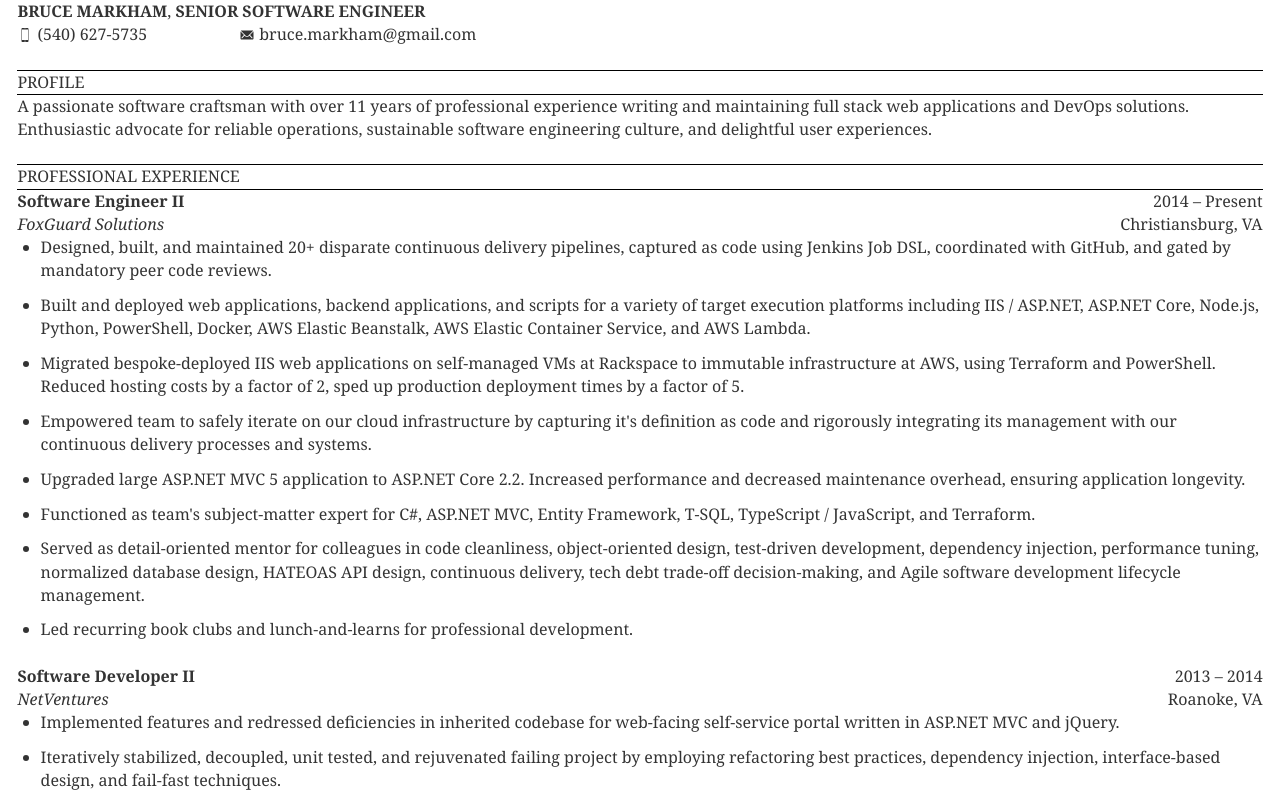
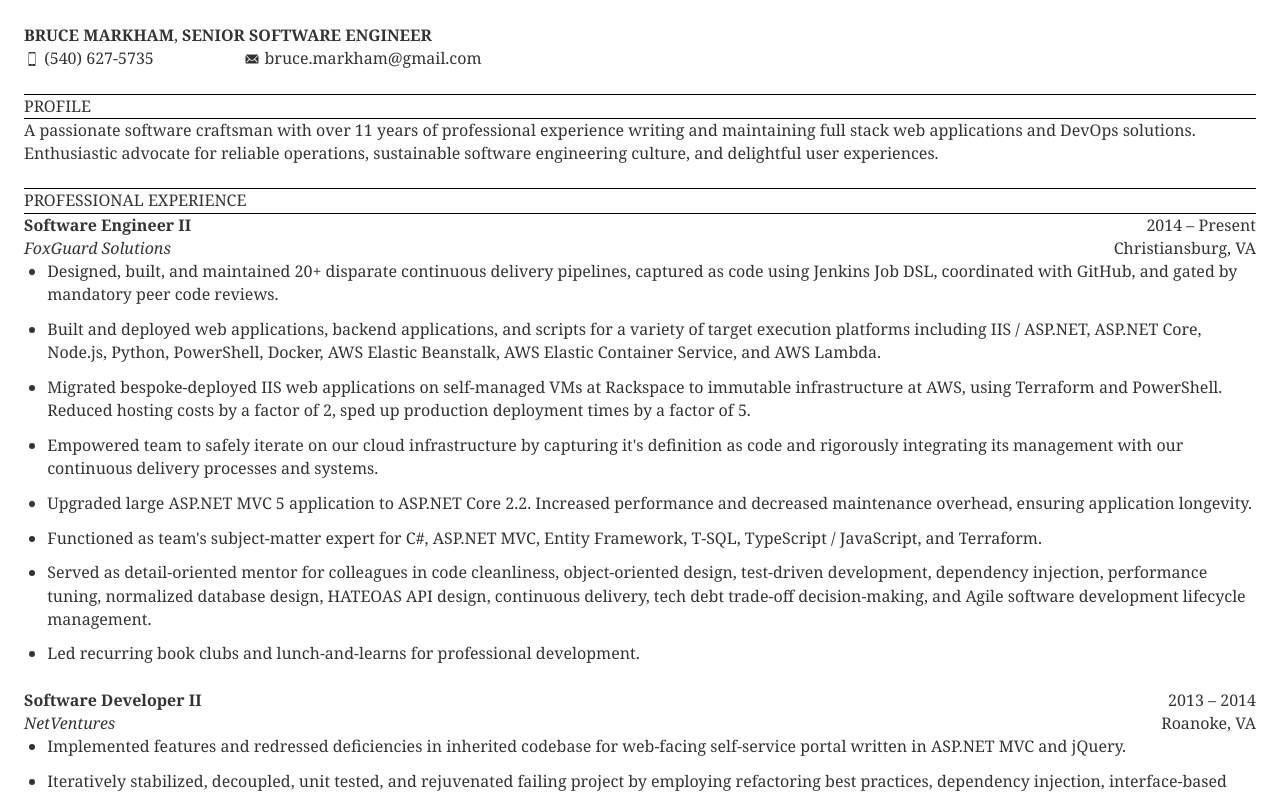
Before and after one commit to brucificus/curriculum-vitae, a Gatsby site: page / in a window 1280 px wide. Shown: the top 795 px of the page. Built offline with nearby package versions, Linux system fonts and the light colour scheme; Gatsby itself is replaced by a stand-in of ours; some packages are replaced by stand-ins of ours.

Commit message:
💄🐛 Improves Print Layout

```diff
--- a/src/components/job-item.module.scss
+++ b/src/components/job-item.module.scss
@@ -1,5 +1,4 @@
 .container {
-
 }
 
 header {
@@ -7,6 +6,8 @@ header {
     width: 100%;
     grid-template-areas: "jtf etr"
                          "enm elc";
+
+    page-break-inside: avoid;
 }
 
 .jobTitleFinal {
@@ -30,3 +31,7 @@ header {
     display: flex;
     flex-direction: row-reverse;
 }
+
+.container > main:nth-child(odd) {
+    page-break-inside: avoid;
+}
--- a/src/components/layout.module.scss
+++ b/src/components/layout.module.scss
@@ -1,6 +1,9 @@
 .container {
-    margin: 0 auto;
-    max-width: 960;
-    padding: 0px 1.0875rem 1.45rem;
-    padding-top: 0;
+    margin: 0.25in 0.25in;
 }
+
+@media print {
+    @page {
+        size: A4 portrait;
+    }
+}
```
Also changed, not shown: src/components/section.module.scss (line endings or trailing spaces).
